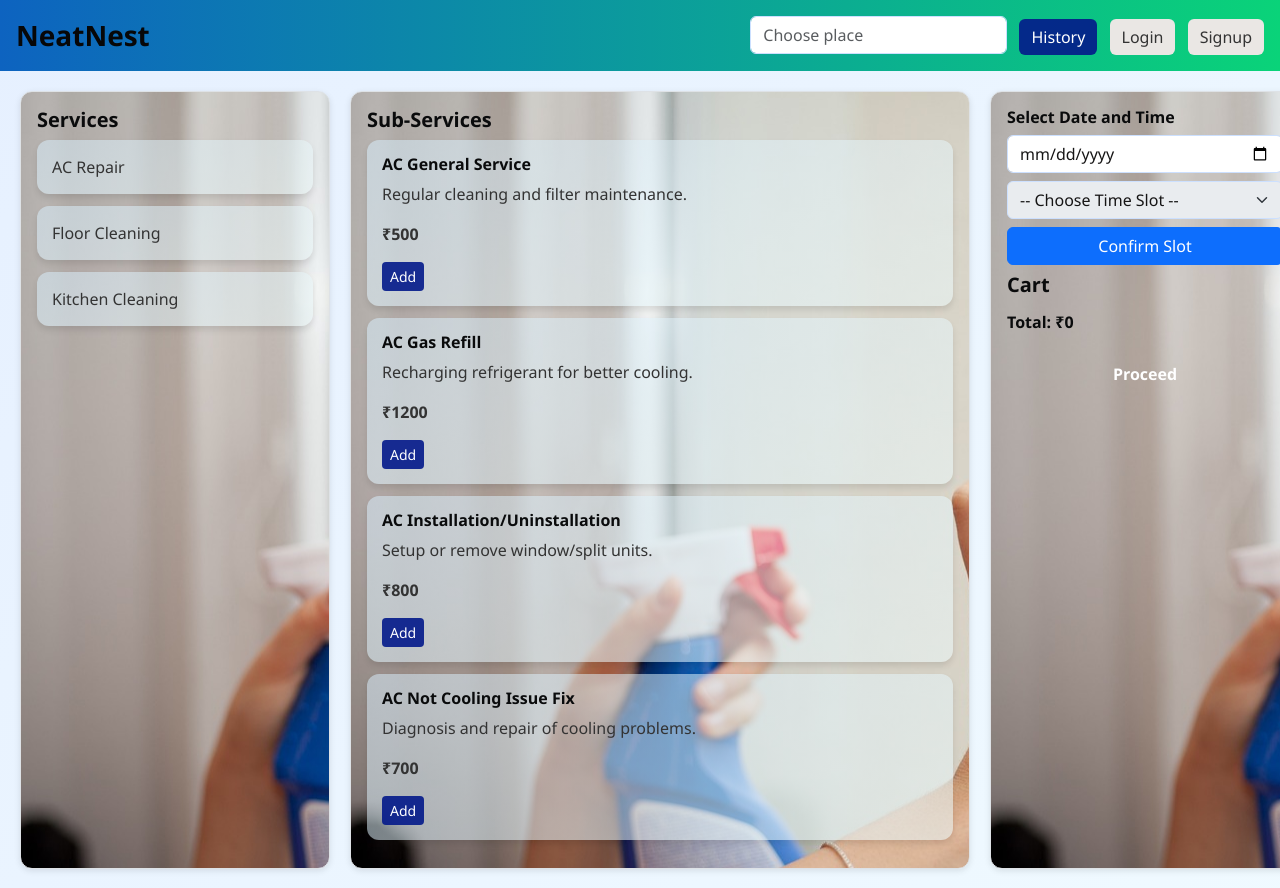
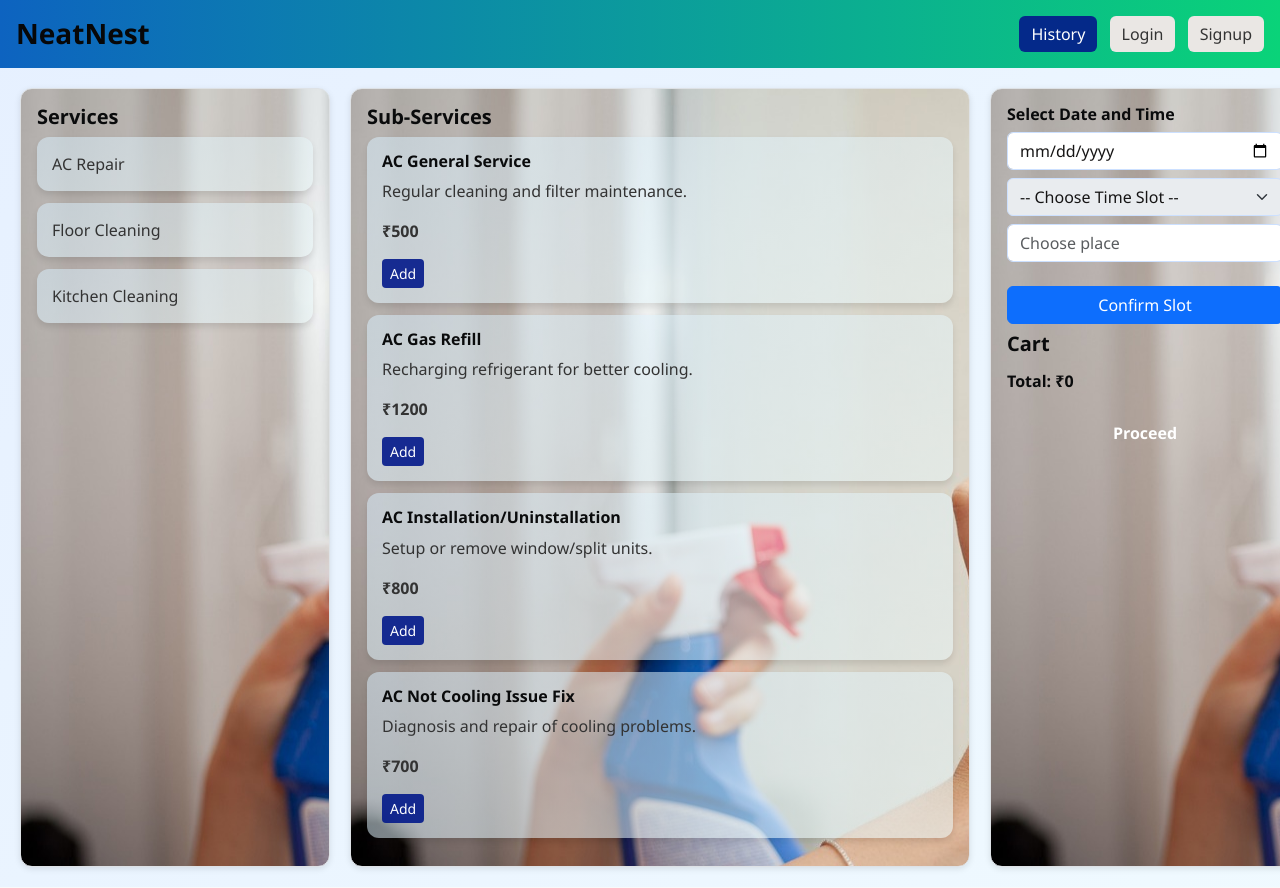
Before and after one commit to azhagi1/Urban_Cleaning_Project, a Flask app: page / in a window 1280 px wide. Shown: the top 888 px of the page. Run offline with Flask 3, Linux system fonts and the light colour scheme; data that the repository does not hold is empty; some libraries are stand-ins or nearby versions.

Commit message:
replaced place field under timeslot, changed status as cancelled if all the subservices are cancelled one by one

```diff
--- a/app.py
+++ b/app.py
@@ -165,6 +165,18 @@ def history():
                         SET booking_status = 'cancelled'
                         WHERE blocked_id = %s AND employee_id = %s
                     """, (booking_id, emp_id))
+
+            # Check if all subservices for the booking are cancelled
+            cur.execute("""
+                SELECT COUNT(*) AS active_count
+                FROM blocked_task
+                WHERE blocked_id = %s AND booking_status != 'cancelled'
+            """, (booking_id,))
+            active_count = cur.fetchone()['active_count']
+
+            if active_count == 0:
+                # Update the booking status to 'cancelled'
+                cur.execute("UPDATE blocked_slots SET booking_status = 'cancelled' WHERE blocked_id = %s", (booking_id,))
 
             conn.commit()
             flash('Subservice cancelled successfully.')
--- a/templates/home.html
+++ b/templates/home.html
@@ -172,12 +172,7 @@
   <header class="text-white p-3 d-flex justify-content-between align-items-center">
     <h3 class="m-0">NeatNest</h3>
     <div>
-      <input id="placeInput" class="form-control d-inline w-auto me-2" list="places" placeholder="Choose place">
-      <datalist id="places">
-        {% for place in places %}
-          <option value="{{ place }}">
-        {% endfor %}
-      </datalist>
+
       <a href="{{ url_for('history') }}" class="btn btn-black me-2">History</a>
 
       {% if current_user.is_authenticated %}
@@ -231,7 +226,7 @@
     <div class="col-3 border p-3">
       <h6>Select Date and Time</h6>
       <input type="date" id="dateInput" class="form-control mb-2" min="{{ today }}" onchange="updateTimeSlots()">
-        <select id="timeInput" class="form-select mb-2" disabled>
+      <select id="timeInput" class="form-select mb-2" disabled>
         <option value="">-- Choose Time Slot --</option>
         <option value="8:00 AM - 10:00 AM">8:00 AM - 10:00 AM</option>
         <option value="10:00 AM - 12:00 PM">10:00 AM - 12:00 PM</option>
@@ -239,6 +234,20 @@
         <option value="2:00 PM - 4:00 PM">2:00 PM - 4:00 PM</option>
         <option value="4:00 PM - 6:00 PM">4:00 PM - 6:00 PM</option>
       </select>
+      <input id="placeInput" class="form-control d-inline w-100 mb-2" list="places" placeholder="Choose place">
+      <datalist id="places">
+        {% for place in places %}
+          <option value="{{ place }}">
+        {% endfor %}
+      </datalist>
+      <style>
+        @media (min-width: 768px) {
+          #placeInput {
+        width: calc(100% - 200px); /* Adjust width based on time slot dropdown */
+          }
+        }
+      </style>
+      <div class="my-3"></div>
       <button class="btn btn-primary w-100" onclick="confirmTime()">Confirm Slot</button>
       <div id="selected-slot" class="mt-2 text-success fw-semibold"></div>
       <h5>Cart</h5>
```
